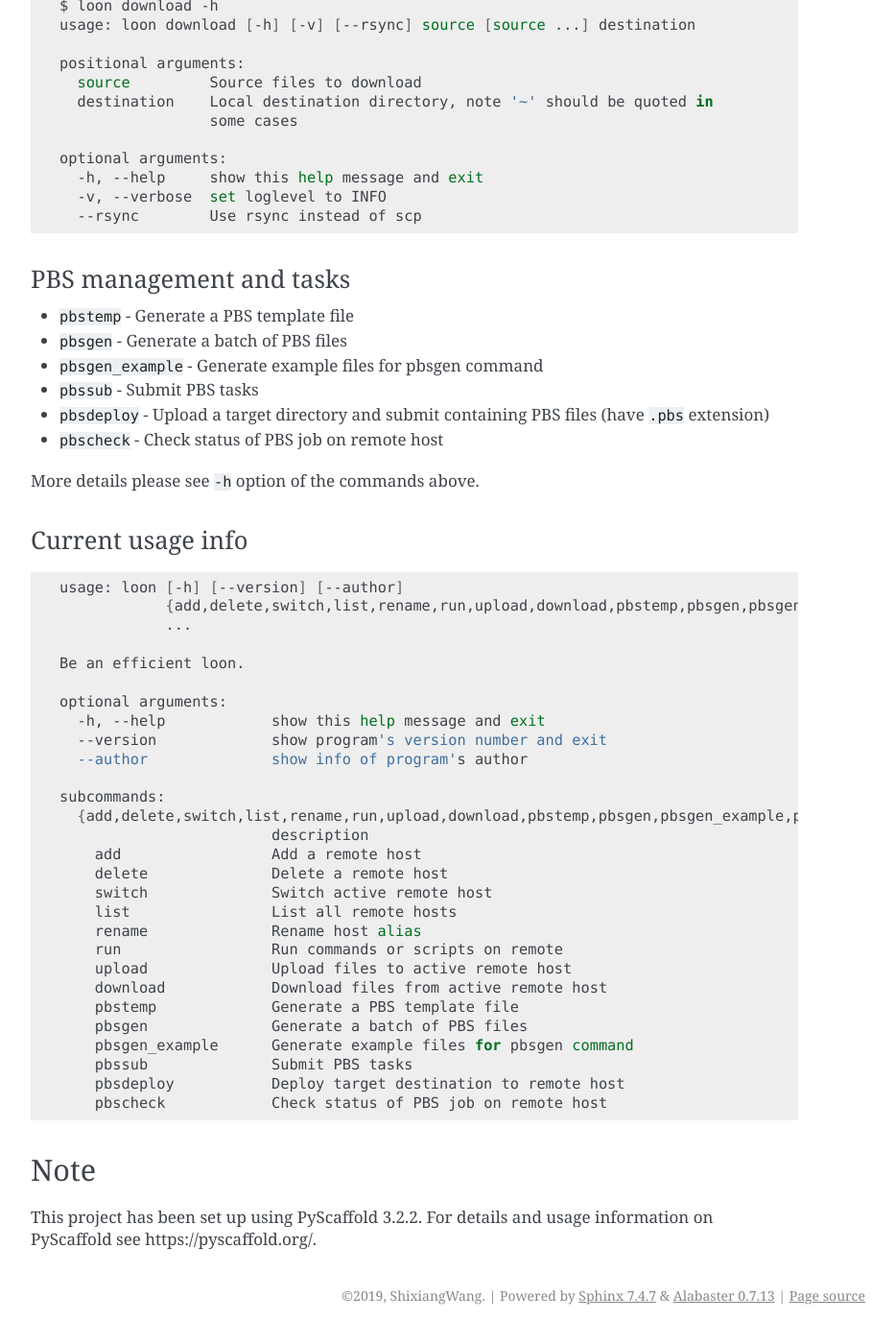
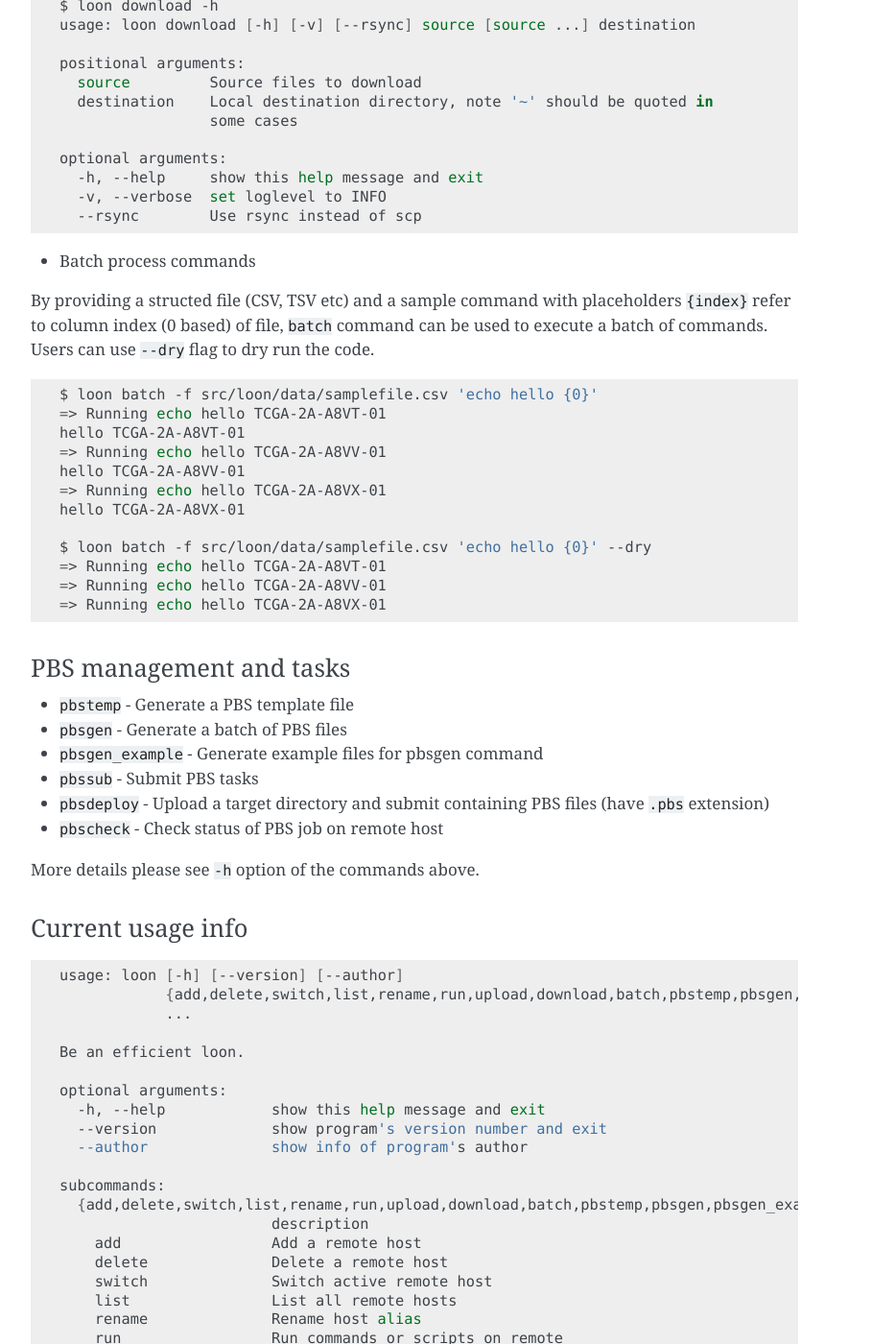
Before and after one commit to ShixiangWang/loon, a Sphinx documentation site: the page built from docs/README.md, in a window 1280 px wide and 1400 px high, scrolled down 3903 px. Shown: the whole window at 96% size, without its empty margins (338-1271 px from the left). Built offline with Sphinx 7.4.7, drawn with Linux system fonts in a browser that asks for light colours; some of the changed text lies outside the part shown.

````diff
--- a/CHANGELOG.rst
+++ b/CHANGELOG.rst
@@ -1,6 +1,11 @@
 =========
 Changelog
 =========
+
+Version 0.1.18
+=============
+
+- Added documentation for `batch` command
 
 Version 0.1.17
 =============
--- a/docs/README.md
+++ b/docs/README.md
@@ -199,6 +199,25 @@ optional arguments:
   --rsync        Use rsync instead of scp
 ```
 
+- Batch process commands
+
+By providing a structed file (CSV, TSV etc) and a sample command with placeholders `{index}` refer to column index (0 based) of file, `batch` command can be used to execute a batch of commands. Users can use `--dry` flag to dry run the code.
+
+```shell
+$ loon batch -f src/loon/data/samplefile.csv 'echo hello {0}'
+=> Running echo hello TCGA-2A-A8VT-01
+hello TCGA-2A-A8VT-01
+=> Running echo hello TCGA-2A-A8VV-01
+hello TCGA-2A-A8VV-01
+=> Running echo hello TCGA-2A-A8VX-01
+hello TCGA-2A-A8VX-01
+
+$ loon batch -f src/loon/data/samplefile.csv 'echo hello {0}' --dry
+=> Running echo hello TCGA-2A-A8VT-01
+=> Running echo hello TCGA-2A-A8VV-01
+=> Running echo hello TCGA-2A-A8VX-01
+```
+
 ### PBS management and tasks
 
 * `pbstemp` - Generate a PBS template file
@@ -214,7 +233,7 @@ More details please see `-h` option of the commands above.
 
 ```shell
 usage: loon [-h] [--version] [--author]
-            {add,delete,switch,list,rename,run,upload,download,pbstemp,pbsgen,pbsgen_example,pbssub,pbsdeploy,pbscheck}
+            {add,delete,switch,list,rename,run,upload,download,batch,pbstemp,pbsgen,pbsgen_example,pbssub,pbsdeploy,pbscheck}
             ...
 
 Be an efficient loon.
@@ -225,7 +244,7 @@ optional arguments:
   --author              show info of program's author
 
 subcommands:
-  {add,delete,switch,list,rename,run,upload,download,pbstemp,pbsgen,pbsgen_example,pbssub,pbsdeploy,pbscheck}
+  {add,delete,switch,list,rename,run,upload,download,batch,pbstemp,pbsgen,pbsgen_example,pbssub,pbsdeploy,pbscheck}
                         description
     add                 Add a remote host
     delete              Delete a remote host
@@ -235,6 +254,7 @@ subcommands:
     run                 Run commands or scripts on remote
     upload              Upload files to active remote host
     download            Download files from active remote host
+    batch               Batch process commands with placeholders
     pbstemp             Generate a PBS template file
     pbsgen              Generate a batch of PBS files
     pbsgen_example      Generate example files for pbsgen command
--- a/src/loon/__init__.py
+++ b/src/loon/__init__.py
@@ -1,7 +1,7 @@
 # -*- coding: utf-8 -*-
 import os
 
-__version__ = "0.1.17"
+__version__ = "0.1.18"
 __author__ = "ShixiangWang"
 __copyright__ = "ShixiangWang"
 __license__ = "mit"
````
Also changed, not shown: README.md (+22 -2 lines).
